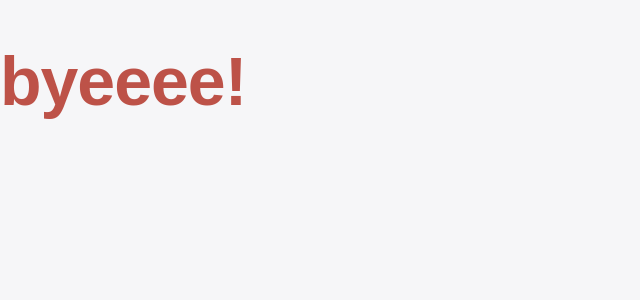
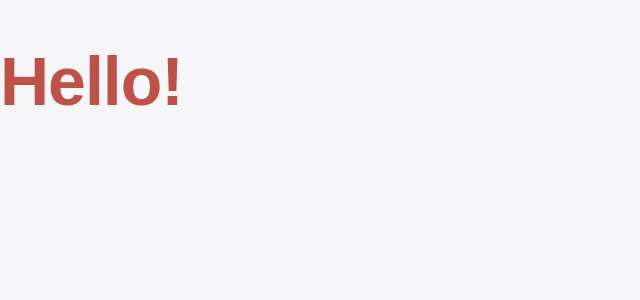
Before and after one commit to szymonhernik/Responsive_Personal_Website_Jekyll-Gulp-Sass-Browser-sync-Pug_DevTips, a Jekyll site: the page built from index.html, in a window 1280 px wide. Shown: the top 300 px of the page, without its empty margins (0-640 px from the left). Built offline with Jekyll 4.4.1, drawn with Linux system fonts in a browser that asks for light colours; Markdown is read by kramdown in place of the engine named in the settings.

Commit message:
Master branch Hello
Master branch Hello

```diff
--- a/_includes/hello.html
+++ b/_includes/hello.html
@@ -1 +1 @@
-<h1>byeeee!</h1>
+<h1>Hello!</h1>
```
